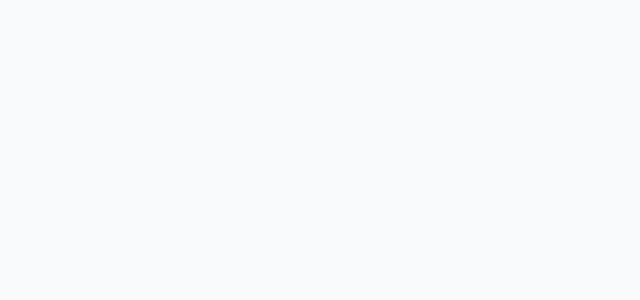
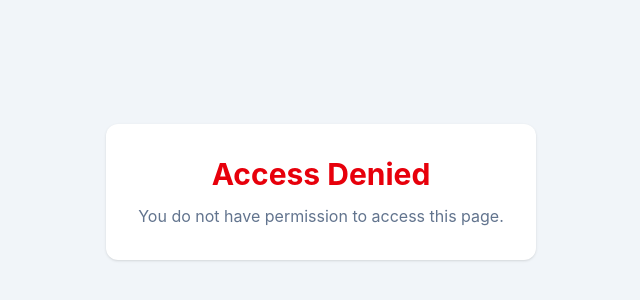
Before and after one commit to cricoconut-cpu/cri-estate-system-frontend, a React app: page /unauthorized in a window 1280 px wide. Before the commit this address had no page. Shown: the part 208-508 px from the top of the page, without its empty margins (319-959 px from the left). Built offline with nearby package versions, Linux system fonts and the light colour scheme; the HTML template or start-up script is replaced by a standard one.

Commit message:
chore: add ProtectedRoute and Unauthorized components for role-based access control

```diff
--- /dev/null
+++ b/src/pages/shared/Unauthorized.jsx
@@ -0,0 +1,44 @@
+const Unauthorized = () => {
+  return (
+    <div
+      className="
+      min-h-screen
+      flex
+      items-center
+      justify-center
+      bg-slate-100
+    "
+    >
+      <div
+        className="
+        rounded-xl
+        bg-white
+        p-8
+        shadow
+        text-center
+      "
+      >
+        <h1
+          className="
+          text-3xl
+          font-bold
+          text-red-600
+        "
+        >
+          Access Denied
+        </h1>
+
+        <p
+          className="
+          mt-3
+          text-slate-500
+        "
+        >
+          You do not have permission to access this page.
+        </p>
+      </div>
+    </div>
+  );
+};
+
+export default Unauthorized;
--- a/src/routes/AppRoutes.jsx
+++ b/src/routes/AppRoutes.jsx
@@ -2,12 +2,14 @@ import { Route, Routes } from "react-router-dom";
 
 import Login from "../pages/auth/Login";
 
+import Unauthorized from "../pages/shared/Unauthorized";
+
 import DashboardLayout from "../layouts/DashboardLayout";
 
+import ProtectedRoute from "./ProtectedRoute";
+
 import AdminDashboard from "../pages/admin/AdminDashboard";
-
 import AnalystDashboard from "../pages/analyst/AnalystDashboard";
-
 import ManagerDashboard from "../pages/manager/ManagerDashboard";
 
 const AppRoutes = () => {
@@ -15,12 +17,41 @@ const AppRoutes = () => {
     <Routes>
       <Route path="/login" element={<Login />} />
 
-      <Route element={<DashboardLayout />}>
-        <Route path="/admin" element={<AdminDashboard />} />
+      <Route path="/unauthorized" element={<Unauthorized />} />
 
-        <Route path="/analyst" element={<AnalystDashboard />} />
+      <Route
+        element={
+          <ProtectedRoute>
+            <DashboardLayout />
+          </ProtectedRoute>
+        }
+      >
+        <Route
+          path="/admin"
+          element={
+            <ProtectedRoute allowedRoles={["Admin"]}>
+              <AdminDashboard />
+            </ProtectedRoute>
+          }
+        />
 
-        <Route path="/manager" element={<ManagerDashboard />} />
+        <Route
+          path="/analyst"
+          element={
+            <ProtectedRoute allowedRoles={["Analyst"]}>
+              <AnalystDashboard />
+            </ProtectedRoute>
+          }
+        />
+
+        <Route
+          path="/manager"
+          element={
+            <ProtectedRoute allowedRoles={["Estate Manager"]}>
+              <ManagerDashboard />
+            </ProtectedRoute>
+          }
+        />
       </Route>
     </Routes>
   );
--- /dev/null
+++ b/src/routes/ProtectedRoute.jsx
@@ -0,0 +1,23 @@
+import { Navigate } from "react-router-dom";
+
+import { useAuth } from "../context/AuthContext";
+
+const ProtectedRoute = ({ children, allowedRoles = [] }) => {
+  const { user } = useAuth();
+
+  // Not logged in
+
+  if (!user) {
+    return <Navigate to="/login" replace />;
+  }
+
+  // Role restriction
+
+  if (allowedRoles.length > 0 && !allowedRoles.includes(user.role)) {
+    return <Navigate to="/unauthorized" replace />;
+  }
+
+  return children;
+};
+
+export default ProtectedRoute;
```
